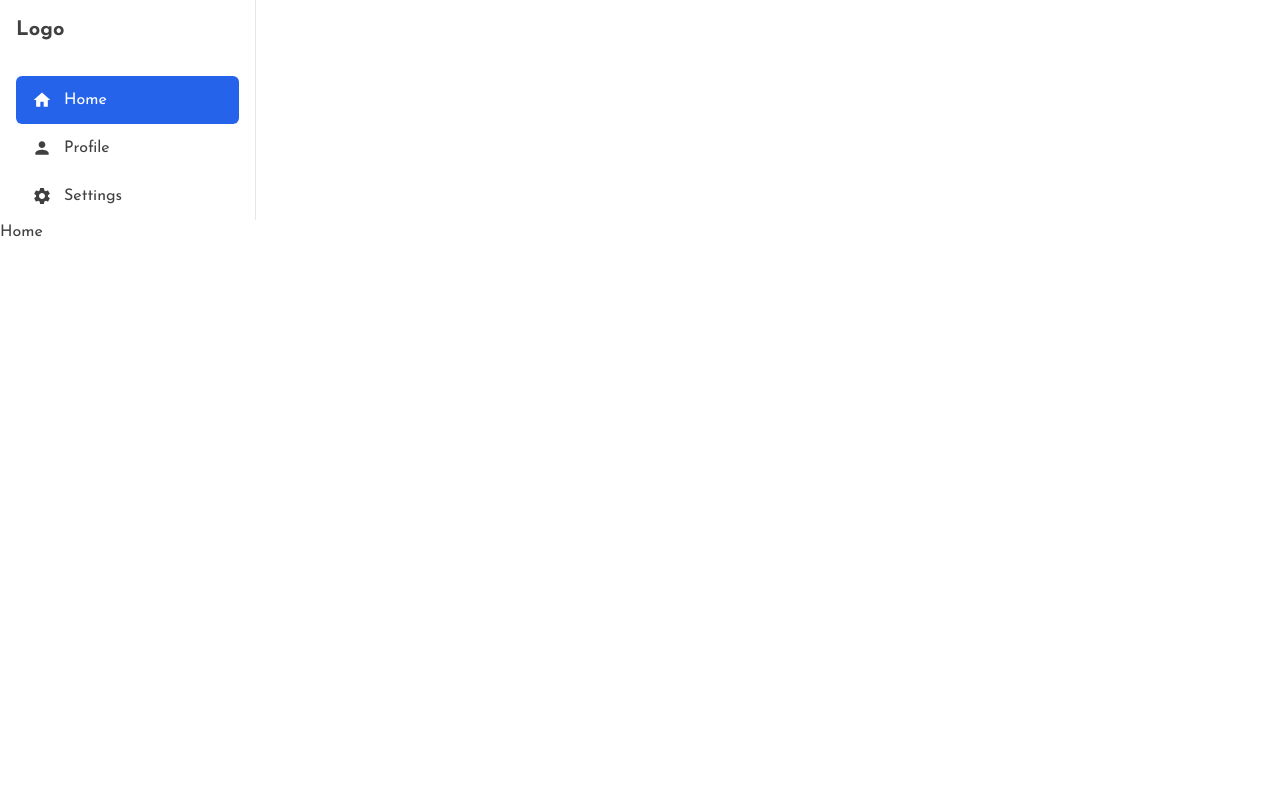
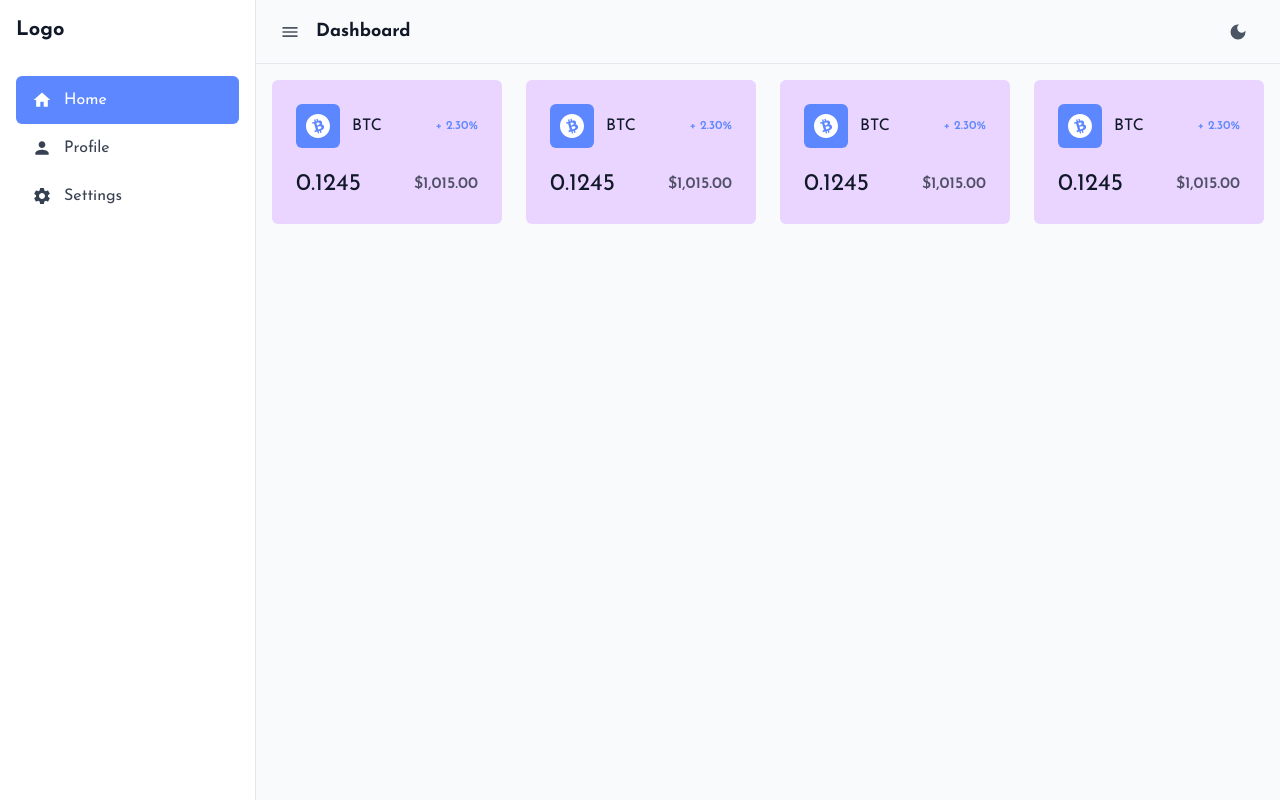
Before and after one commit to manobalaarul/whatsapp_admin, a React (Vite) app: page / in a window 1280 px wide. Built offline with nearby package versions, Linux system fonts and the light colour scheme.

Commit message:
New Dashboard

```diff
--- a/src/App.jsx
+++ b/src/App.jsx
@@ -1,17 +1,22 @@
-import React, { useState } from 'react'
-import { Outlet } from 'react-router-dom'
-import Sidebar from './includes/Sidebar'
-import Navbar from './includes/Navbar';
+import React, { useState } from "react";
+import Sidebar from "./includes/Sidebar";
+import Navbar from "./includes/Navbar";
+import { Outlet } from "react-router-dom";
 
 const App = () => {
   const [isCollapsed, setIsCollapsed] = useState(false);
 
   return (
-    <div>
-      <Sidebar/>
-      <Outlet/>
+    <div className="flex h-screen bg-white dark:bg-gray-900">
+      <Sidebar isCollapsed={isCollapsed} setIsCollapsed={setIsCollapsed} />
+      <div className="flex-1 flex flex-col">
+        <Navbar toggleSidebar={() => setIsCollapsed(!isCollapsed)} />
+        <main className="p-4 flex-1 bg-gray-50 dark:bg-gray-800">
+          <Outlet/>
+        </main>
+      </div>
     </div>
-  )
-}
+  );
+};
 
-export default App
+export default App;
--- /dev/null
+++ b/src/components/home/CountCard.jsx
@@ -0,0 +1,37 @@
+import React from "react";
+import bt from "../../assets/images/icons/icon-white-bitcoin.svg";
+
+const CountCard = () => {
+  return (
+    <div className="lg:col-span-3 md:col-span-6 sm:col-span-6 col-span-12">
+      <div className="card shadow-none bg-purple-200 dark:bg-purple-800 w-full rounded-md">
+        <div className="card-body p-6">
+          <div className="flex items-center">
+            <div className="rounded-md bg-primary w-11 h-11 flex items-center justify-center">
+              <img
+                src={bt}
+                className="h-6 w-6"
+                alt="icon"
+              />
+            </div>
+            <h6 className="mb-0 ms-3">BTC</h6>
+            <div className="ms-auto text-primary flex gap-1 items-center">
+              <i className="ti ti-trending-up text-primary text-xl" />
+              <span className="text-xs font-semibold text-primary">
+                + 2.30%
+              </span>
+            </div>
+          </div>
+          <div className="flex items-center justify-between mt-5">
+            <h3 className="text-2xl">0.1245</h3>
+            <span className="font-semibold card-subtitle opacity-70">
+              $1,015.00
+            </span>
+          </div>
+        </div>
+      </div>
+    </div>
+  );
+};
+
+export default CountCard;
--- a/src/includes/Navbar.jsx
+++ b/src/includes/Navbar.jsx
@@ -1,12 +1,86 @@
-import { MdMenu } from "react-icons/md";
+import { useEffect, useState } from "react";
+import { MdDarkMode, MdLightMode, MdMenu } from "react-icons/md";
 
 const Navbar = ({ toggleSidebar }) => {
+  const [darkMode, setDarkMode] = useState(false);
+  const [mounted, setMounted] = useState(false);
+
+  // Initialize theme on mount
+  useEffect(() => {
+    setMounted(true);
+
+    // Check system preference first, then localStorage
+    const getInitialTheme = () => {
+      if (typeof window !== 'undefined') {
+        const savedTheme = localStorage.getItem("theme");
+        if (savedTheme) {
+          return savedTheme === "dark";
+        }
+        // Fallback to system preference
+        return window.matchMedia('(prefers-color-scheme: dark)').matches;
+      }
+      return false;
+    };
+
+    const initialDarkMode = getInitialTheme();
+    setDarkMode(initialDarkMode);
+
+    // Apply theme immediately
+    const root = document.documentElement;
+    if (initialDarkMode) {
+      root.classList.add("dark");
+    } else {
+      root.classList.remove("dark");
+    }
+  }, []);
+
+  // Apply theme changes
+  useEffect(() => {
+    if (!mounted) return;
+
+    const root = document.documentElement;
+
+    if (darkMode) {
+      root.classList.add("dark");
+      try {
+        localStorage.setItem("theme", "dark");
+      } catch (error) {
+        console.warn("Failed to save theme to localStorage:", error);
+      }
+    } else {
+      root.classList.remove("dark");
+      try {
+        localStorage.setItem("theme", "light");
+      } catch (error) {
+        console.warn("Failed to save theme to localStorage:", error);
+      }
+    }
+
+    // Force a repaint to ensure styles apply
+    root.style.colorScheme = darkMode ? 'dark' : 'light';
+  }, [darkMode, mounted]);
+
+  const toggleDarkMode = () => {
+    setDarkMode(prev => !prev);
+  };
+
   return (
-    <div className="h-16 flex items-center px-6 bg-gray-800 text-white">
-      <button onClick={toggleSidebar}>
-        <MdMenu size={20}/>
+    <div className="h-16 flex items-center justify-between px-6 bg-gray-50 dark:bg-gray-900 border-b border-gray-200 dark:border-gray-700">
+      <div className="flex items-center">
+        <button
+          onClick={toggleSidebar}
+          className="text-gray-600 dark:text-gray-300 hover:text-gray-900 dark:hover:text-white transition-colors"
+        >
+          <MdMenu size={20}/>
+        </button>
+        <h1 className="ml-4 font-bold text-lg text-gray-900 dark:text-white">Dashboard</h1>
+      </div>
+      <button
+        onClick={toggleDarkMode}
+        className="text-gray-600 dark:text-gray-300 hover:text-gray-900 dark:hover:text-white transition-colors p-2 rounded-md hover:bg-gray-200 dark:hover:bg-gray-700"
+      >
+        {darkMode ? <MdLightMode size={20}/> : <MdDarkMode size={20}/>}
       </button>
-      <h1 className="ml-4 font-bold text-lg">Dashboard</h1>
     </div>
   );
 };
--- a/src/includes/Sidebar.jsx
+++ b/src/includes/Sidebar.jsx
@@ -15,13 +15,13 @@ const Sidebar = ({ isCollapsed }) => {
 
   return (
     <div
-      className={`h-full transition-all duration-300 border-r ${
-        isOpen ? "w-64" : "w-16"
+      className={`h-full transition-all duration-300 border-r border-gray-200 dark:border-gray-700 bg-white dark:bg-gray-800 ${
+        isOpen ? "w-64" : "w-20"
       }`}
       onMouseEnter={() => setHovering(true)}
       onMouseLeave={() => setHovering(false)}
     >
-      <div className="p-4 font-bold text-xl">Logo</div>
+      <div className="p-4 font-bold text-xl text-gray-900 dark:text-white">Logo</div>
       <ul className="space-y-2 mt-4 px-4">
         {menu.map((item, idx) => {
           const isActive = location.pathname === item.to;
@@ -29,8 +29,12 @@ const Sidebar = ({ isCollapsed }) => {
           return (
             <Link to={item.to} key={idx}>
               <li
-                className={`flex items-center space-x-3 px-4 py-3 rounded-md cursor-pointer
-                ${isActive ? "bg-blue-600 text-white" : "hover:bg-gray-100 hover:text-primary-color"}`}
+                className={`flex items-center space-x-3 px-4 py-3 rounded-md cursor-pointer transition-colors duration-200
+                ${
+                  isActive
+                    ? "bg-primary-bg text-white dark:bg-primary-bg"
+                    : "text-gray-700 dark:text-gray-300 hover:bg-gray-100 dark:hover:bg-gray-700 hover:text-primary dark:hover:text-primary"
+                }`}
               >
                 {item.icon}
                 {isOpen && <span>{item.label}</span>}
--- a/src/index.css
+++ b/src/index.css
@@ -8,5 +8,10 @@ body {
   font-family: "Josefin Sans", serif;
   font-style: normal;
   scroll-behavior: smooth;
-  @apply text-neutral-700;
+  @apply text-gray-900 dark:text-white;
+
 }
+
+html {
+  @apply bg-white dark:bg-gray-900;
+}
--- a/src/pages/Home.jsx
+++ b/src/pages/Home.jsx
@@ -1,8 +1,16 @@
 import React from 'react'
+import CountCard from '../components/home/CountCard'
 
 const Home = () => {
   return (
-    <div>Home</div>
+    <div>
+      <div class="grid grid-cols-12 gap-6">
+        <CountCard/>
+        <CountCard/>
+        <CountCard/>
+        <CountCard/>
+      </div>
+    </div>
   )
 }
 
--- a/tailwind.config.js
+++ b/tailwind.config.js
@@ -4,11 +4,12 @@ export default {
     "./index.html",
     "./src/**/*.{js,ts,jsx,tsx}",
   ],
+  darkMode:'class',
   theme: {
     extend: {
       colors: {
-        "primary-bg": "#7397ff",
-        "primary-color": "#7397ff",
+        "primary" : "#5d87ff",
+        "primary-bg": "#5d87ff",
       }
     },
   },
```
Also changed, not shown: src/assets/images/icons/icon-white-bitcoin.svg (added).
